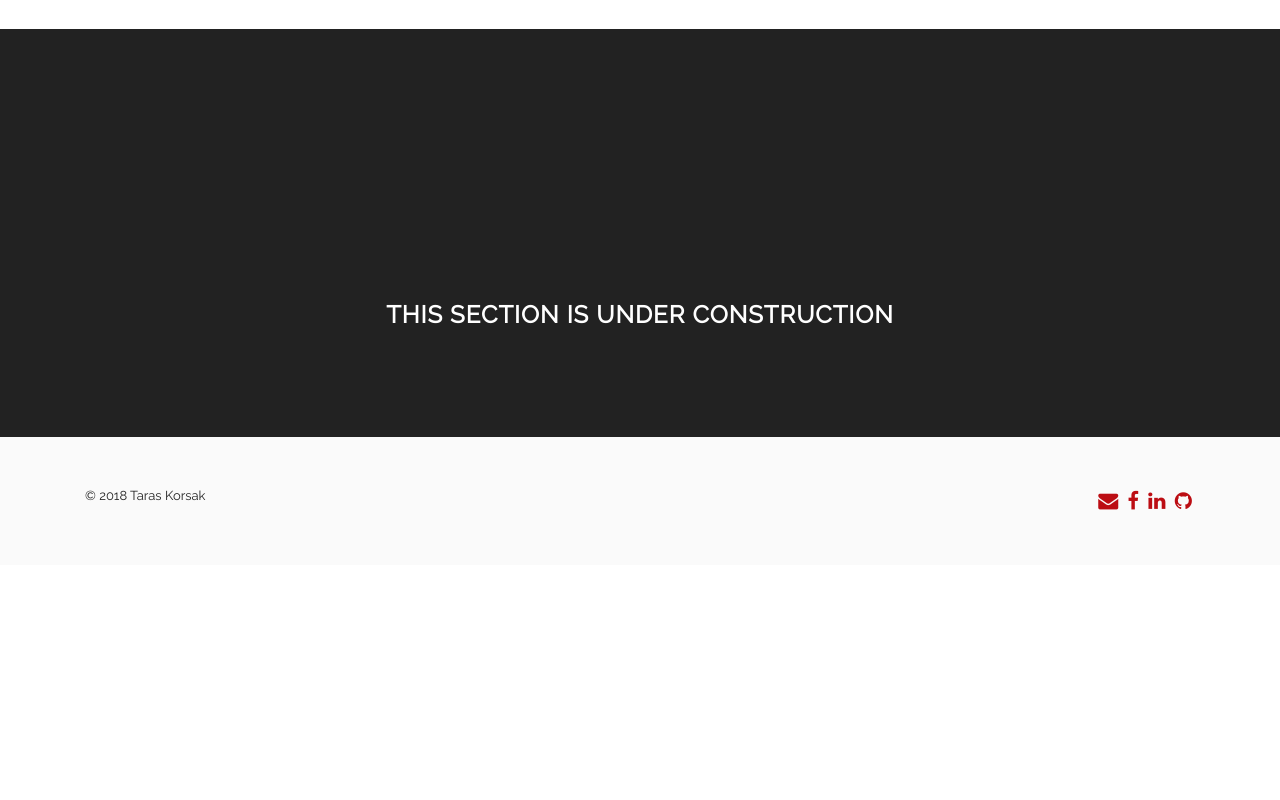
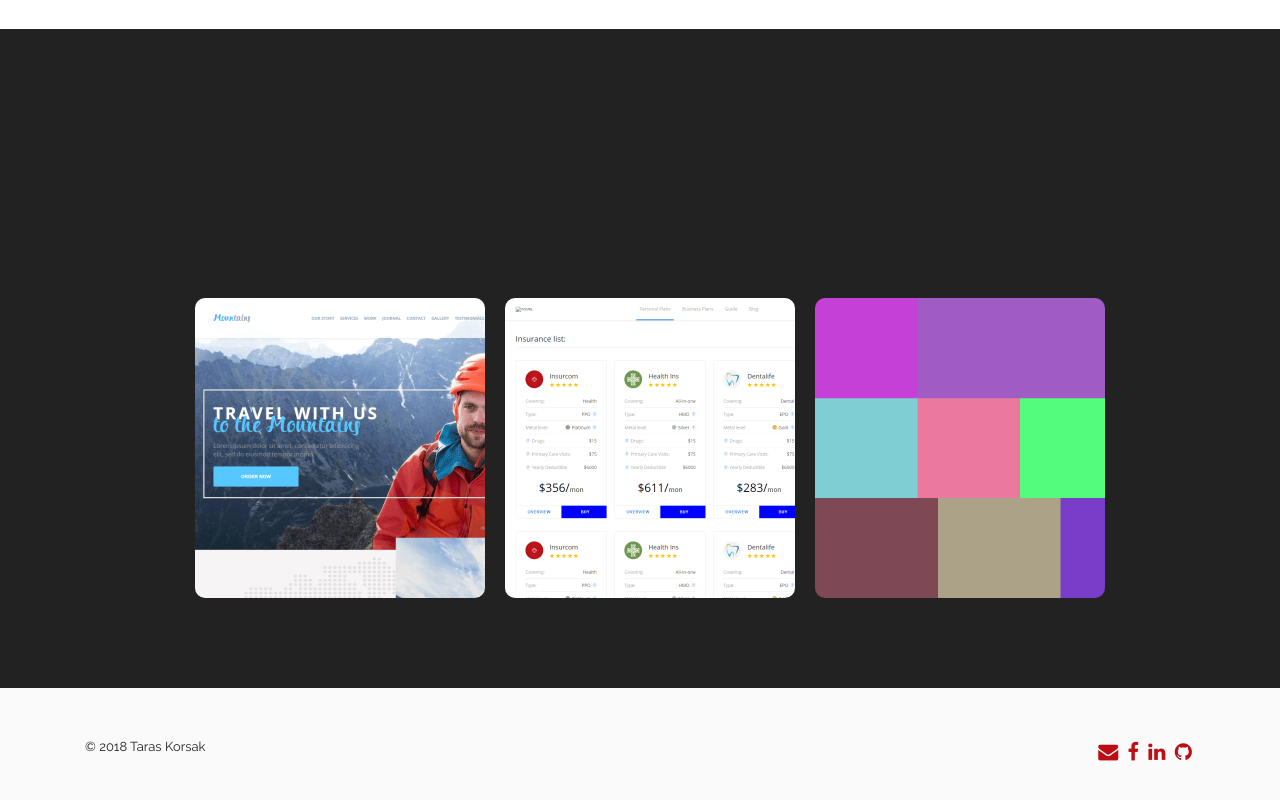
Before and after one commit to TarasKorsak/taraskorsak.github.io, a plain HTML site: page index.html in a window 1280 px wide. Shown: the part 2352-3152 px from the top of the page. Before the commit the page ends 2917 px from the top, so only its background shows below. Drawn offline with Linux system fonts and the light colour scheme.

Commit message:
Added description to the cards

```diff
--- a/css/main.css
+++ b/css/main.css
@@ -541,3 +541,93 @@ section .personal_header {
   margin-top: 5px;
   height: 325px;
 }
+/* ------------Projects section ---------------*/
+.projwrapper {
+  position: relative;
+  width: 100%;
+  height: 100%;
+  left: 0;
+  top: 0;
+  display: flex;
+  justify-content: center;
+  align-items: center;
+}
+.card {
+  width: 290px;
+  height: 300px;
+  position: relative;
+  perspective: 1000px;
+	margin-left: 20px;
+	}
+.card:nth-of-type(1) .front {
+	background: url(../img/pjtest.png);
+}
+.card:nth-of-type(2) .front {
+	background: url(../img/eleken.png);
+}
+.card:nth-of-type(3) .front {
+	background: url(../img/pdffiller.png);
+}
+.front, .back {
+  position: absolute;
+  width: 100%;
+  height: 100%;
+  left: 0;
+  top: 0;
+  /* display: flex; */
+  justify-content: center;
+  align-items: center;
+  transition: 1s;
+  backface-visibility: hidden;
+  border-radius: 10px;
+}
+.front {
+  background-color: #fff;
+}
+.back {
+  background-color: #BDBDBD;
+	transform: rotateY(180deg);
+	position: relative;
+	padding-top: 20px;
+}
+.back .title {
+	/* margin: 30px auto; */
+	margin-top: 20px;
+	font-weight: 700;
+	text-transform: uppercase;
+	font-size: 22px;
+	text-align: center;
+}
+.back p {
+	margin: 20px auto;
+	font-size: 16px;
+	font-weight: bold;
+	text-align: center;
+}
+.back button {
+	width: 150px;
+	height: 40px;
+	position: absolute;
+	margin: auto;
+	bottom: 40px;
+	left: calc(50% - 75px);
+	background-color: transparent;
+	border: 3px solid #BC0D13;
+	border-radius: 5px;
+	text-align: center;
+	transition: 1s;
+}
+.back button:hover {
+	background-color: rgba(188, 13, 19, 0.5);
+}
+.back button:hover a {
+	color: #fff;
+}
+.back a {
+	text-transform: uppercase;
+	font-size: 20px;
+	font-weight: 700;
+	letter-spacing: 3px;
+}
+.card:hover .front {transform: rotateY(180deg);}
+.card:hover .back {transform: rotateY(360deg);}
--- a/index.html
+++ b/index.html
@@ -166,8 +166,44 @@
 				<div class="s_descr">My last works</div>
 			</div>
 		</div>
-
-		<h2>This section is under construction</h2>
+		<div class="projwrapper">
+			<div class="card">
+				<div class="front"></div>
+				<div class="back">
+					<div class="title">Used technologies:</div>
+					<p>Pug, SCSS, Gulp, Grid, Webpack (for minification JS)</p>
+					<button>
+						<a href="https://taraskorsak.github.io/PJtest/dist/">
+							go to ...
+						</a>
+					</button>
+				</div>
+			</div>
+			<div class="card">
+				<div class="front"></div>
+				<div class="back">
+						<div class="title">Used technologies:</div>
+						<p>Flexbox, SCSS, Gulp</p>
+						<button>
+						<a href="https://taraskorsak.github.io/ElekenTestTask/dist/">
+							go to ...
+						</a>
+					</button>
+				</div>
+			</div>
+			<div class="card">
+				<div class="front"></div>
+				<div class="back">
+						<div class="title">Used technologies:</div>
+						<p>PostCss, JavaScript, Webpack</p>
+						<button>
+						<a href="https://taraskorsak.github.io/js-school-entrancetest/build/">
+							go to ...
+						</a>
+					</button>
+				</div>
+				</div>
+		</div>
 	</section>
 
 	<footer class="main_footer bg_light">
```
Also changed, not shown: img/eleken.png (added), img/pdffiller.png (added), img/pjtest.png (added).
